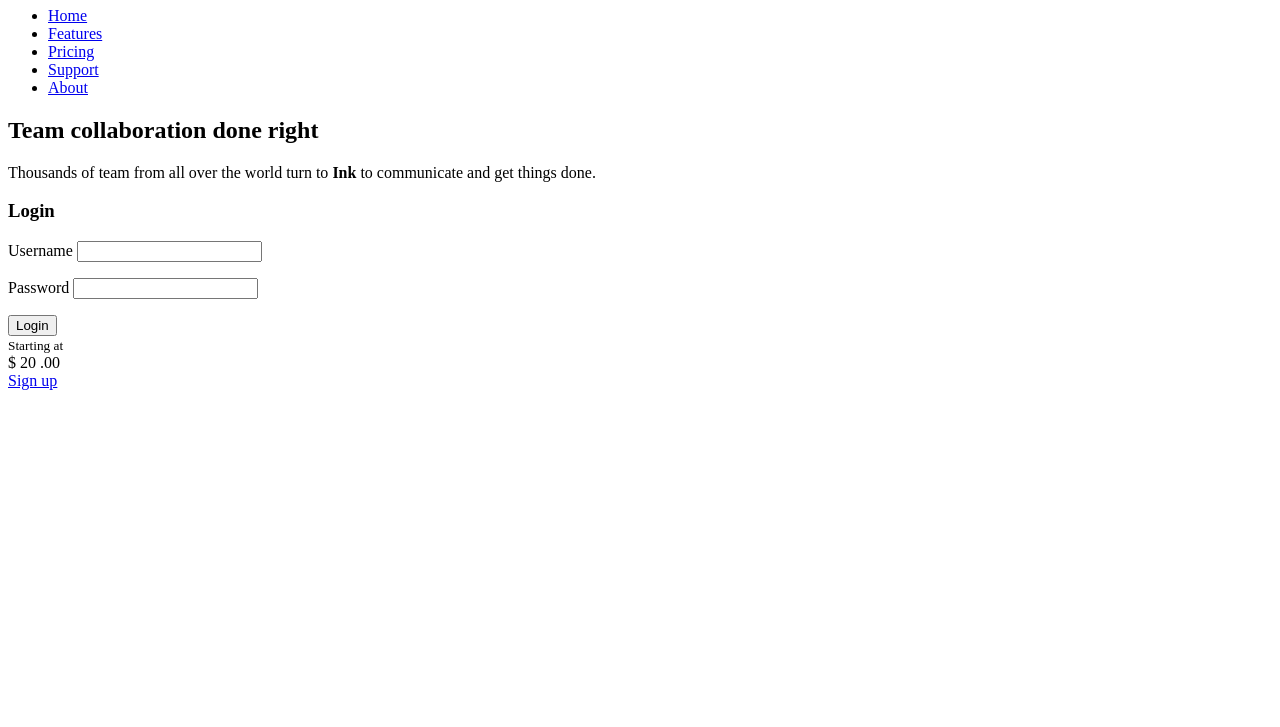
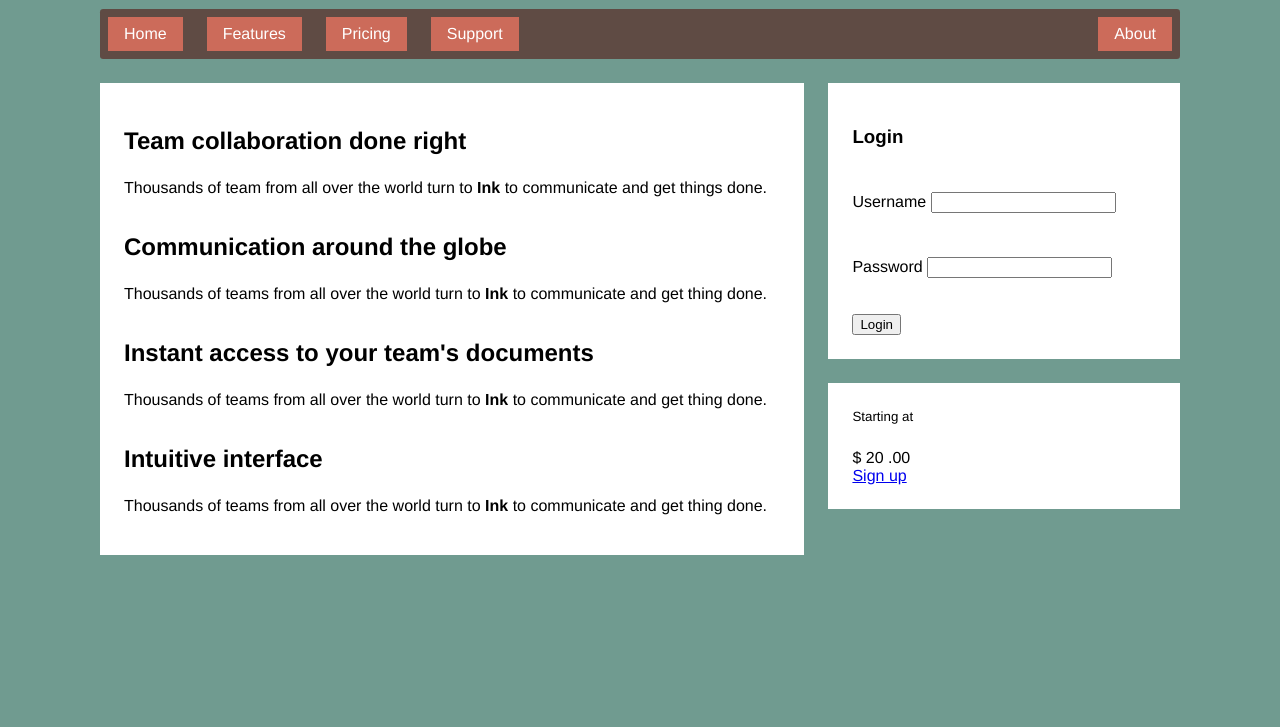
Before and after one commit to coryflad/CSS-Practice, a plain HTML site: page CSS3/index.html in a window 1280 px wide. Shown: the part 73-800 px from the top of the page. Drawn offline with Linux system fonts and the light colour scheme.

Commit message:
up to changing the flex direction

```diff
--- a/CSS3/index.html
+++ b/CSS3/index.html
@@ -14,7 +14,7 @@
             <h1>Ink</h1>
         </header>
         <nav>
-            <ul>
+            <ul class="site-nav">
                 <li><a href="/">Home</a></li>
                 <li><a href="/features">Features</a></li>
                 <li><a href="/pricing">Pricing</a></li>
@@ -27,9 +27,15 @@
 
         <main class="flex">
 
-            <div class="column-main-tile">
+            <div class="column-main tile">
                 <h2>Team collaboration done right</h2>
                 <p>Thousands of team from all over the world turn to <b>Ink</b> to communicate and get things done.</p>
+                <h2>Communication around the globe</h2>
+                <p>Thousands of teams from all over the world turn to <b>Ink</b> to communicate and get thing done.</p>
+                <h2>Instant access to your team's documents</h2>
+                <p>Thousands of teams from all over the world turn to <b>Ink</b> to communicate and get thing done.</p>
+                <h2>Intuitive interface</h2>
+                <p>Thousands of teams from all over the world turn to <b>Ink</b> to communicate and get thing done.</p>
             </div>
 
             <div class="column-sidebar">
@@ -47,7 +53,7 @@
                         <button type="submit">Login</button>
                     </form>
                 </div>
-                <div class="tile-centered">
+                <div class="tile centered">
                     <small>Starting at</small>
                     <div class="cost">
                         <span class="cost-currency">$</span>
--- a/CSS3/style.css
+++ b/CSS3/style.css
@@ -0,0 +1,73 @@
+:root {
+    box-sizing: border-box;
+}
+
+*,
+::before,
+::after {
+    box-sizing: inherit;
+}
+
+body {
+    background-color: #709b90;
+    font-family: Helvetica, Arial, sans-serif;
+}
+
+body * + * {
+    margin-top: 1.5em;
+}
+
+.container {
+    max-width: 1080px;
+    margin: 0 auto;
+}
+
+.site-nav {
+    display: flex;
+    padding: 0.5em;
+    list-style-type: none;
+    background-color: #5f4b44;
+    border-radius: 0.2em;
+}
+
+.site-nav > li {
+    margin-top: 0;
+}
+
+.site-nav > li > a {
+    display: block;
+    padding: 0.5em 1em;
+    background-color: #cc6b5a;
+    color: white;
+    text-decoration: none;
+}
+
+.site-nav > li + li {
+    margin-left: 1.5em;
+}
+
+.site-nav > .nav-right {
+    margin-left: auto;
+}
+
+.tile {
+  padding: 1.5em;
+  background-color: #fff;
+}
+
+.flex {
+  display: flex;
+}
+
+.flex > * + * {
+  margin-top: 0;
+  margin-left: 1.5em;
+}
+
+.column-main {
+  flex: 66.67%;
+}
+
+.column-sidebar {
+  flex: 33.33%;
+}
```
